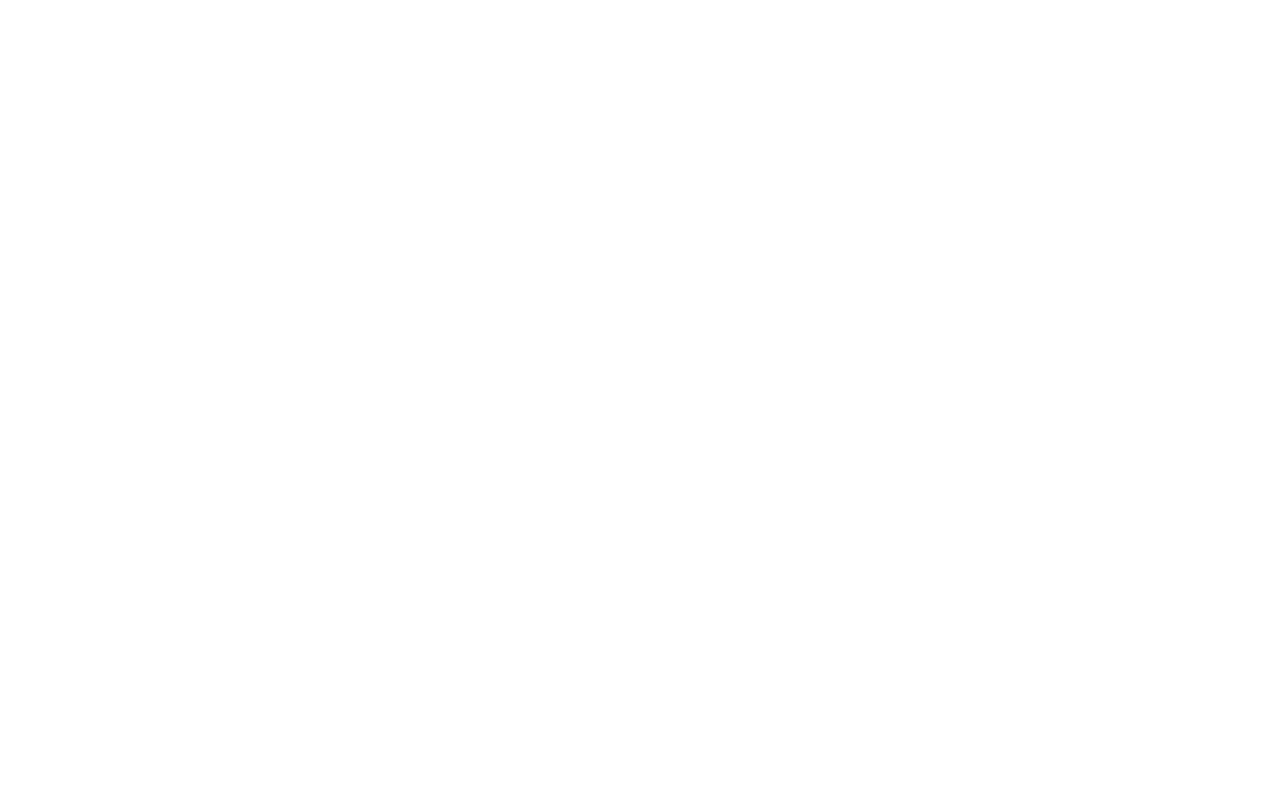
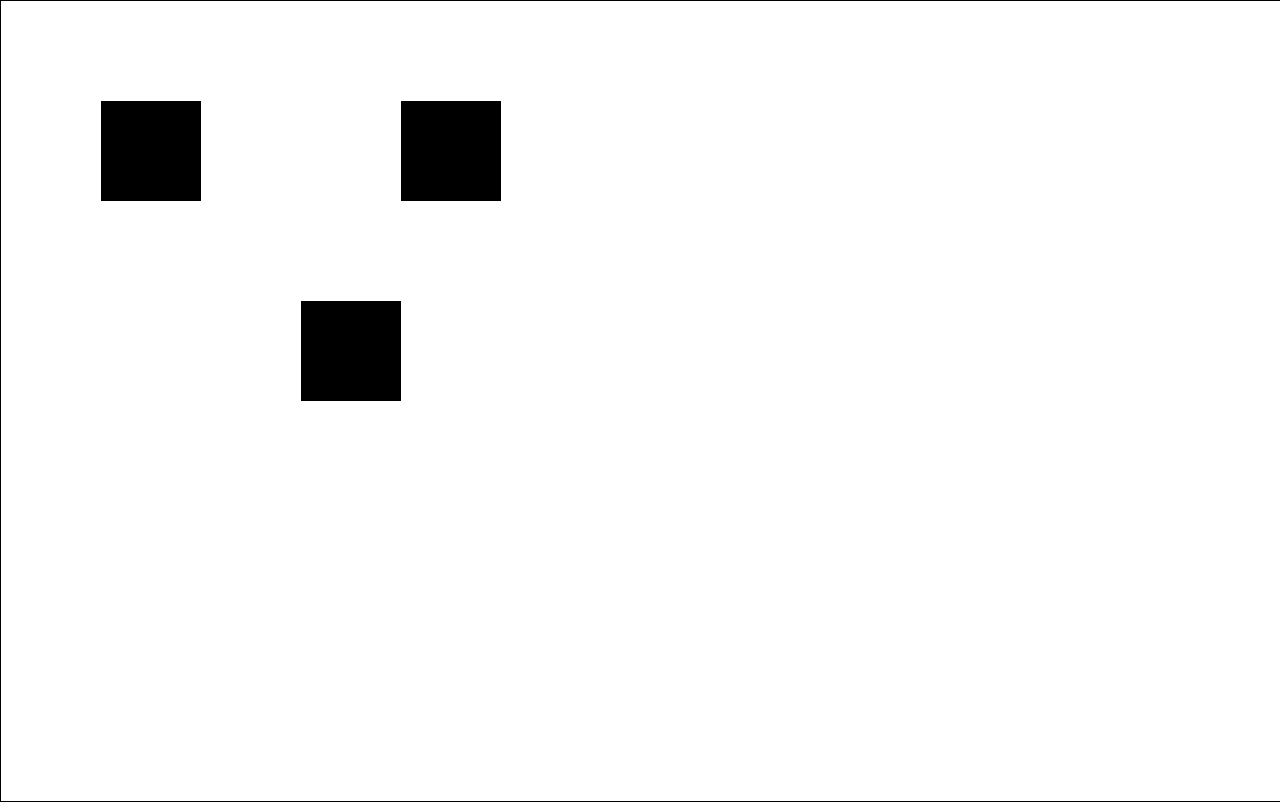
Before and after one commit to trandainien/canvas, a plain HTML site: page index.html in a window 1280 px wide. Drawn offline with Linux system fonts and the light colour scheme.

Commit message:
use magic c to draw. draw a square at specific position

```diff
--- a/index.html
+++ b/index.html
@@ -4,7 +4,18 @@
     <meta charset="UTF-8" />
     <meta http-equiv="X-UA-Compatible" content="IE=edge" />
     <meta name="viewport" content="width=device-width, initial-scale=1.0" />
-    <title>Document</title>
+    <title>Canvas</title>
+    <style>
+      * {
+        margin: 0;
+      }
+      canvas {
+        border: 1px solid #000;
+      }
+    </style>
   </head>
-  <body></body>
+  <body>
+    <canvas></canvas>
+    <script src="./index.js"></script>
+  </body>
 </html>
--- a/index.js
+++ b/index.js
@@ -0,0 +1,10 @@
+var canvas = document.querySelector("canvas");
+
+canvas.width = window.innerWidth;
+canvas.height = window.innerHeight;
+
+var c = canvas.getContext("2d"); //super object contains methods and functions used for drawing...
+
+c.fillRect(100, 100, 100, 100); //draw simple box
+c.fillRect(400, 100, 100, 100);
+c.fillRect(300, 300, 100, 100);
```
